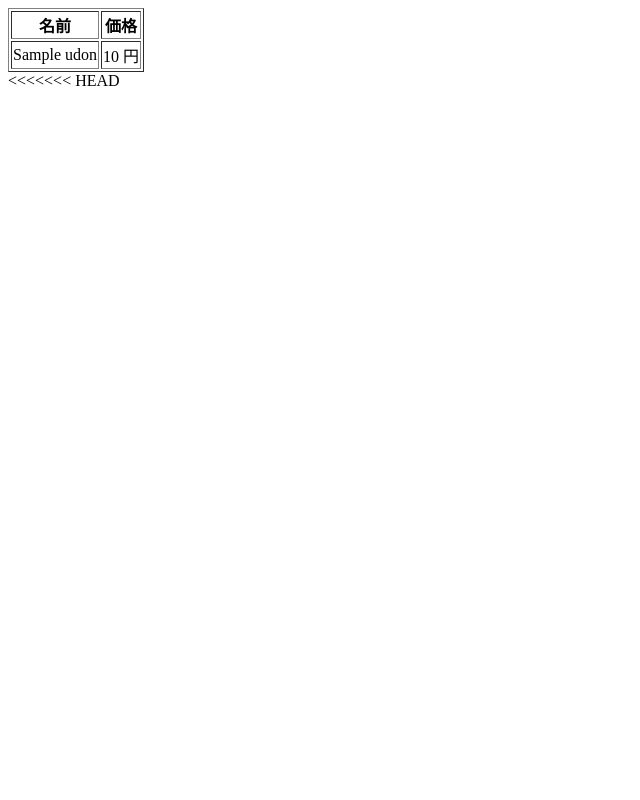
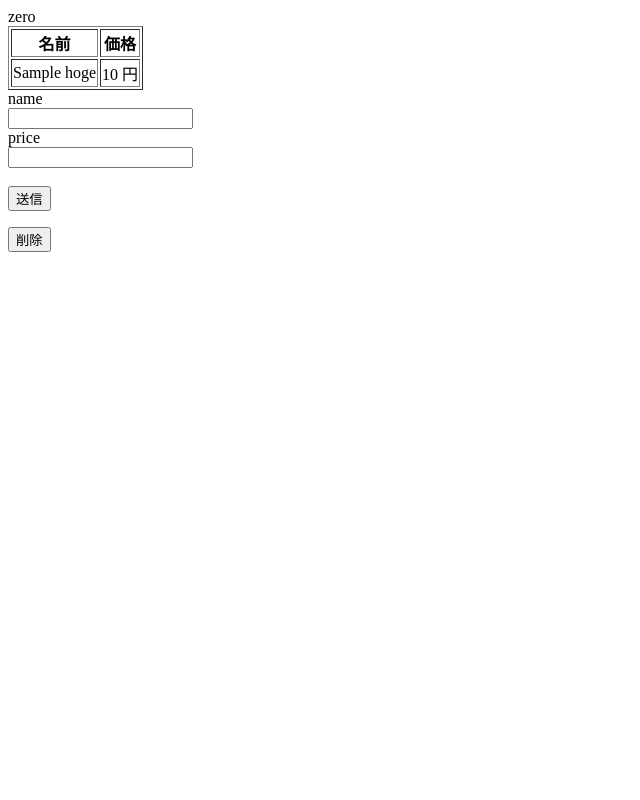
Before and after one commit to GreenBAKARI/kocote, a PHP site: page /mypage/mypage_detail.php in a window 1280 px wide. Shown: the whole page, without its empty margins (0-640 px from the left). Run offline with PHP 8.4, Linux system fonts and the light colour scheme; tables that the repository leaves empty or names only in its code hold one stand-in row (values such as "Sample post").

Commit message:
データ挿入サンプル実装 空データ回避含む

```diff
--- a/mypage/mypage_detail.php
+++ b/mypage/mypage_detail.php
@@ -1,13 +1,15 @@
 <html>
-<head><title>mypage_detail.php</title></head>
+<head>
+<title>mypage_detail.php</title>
+</head>
 <body>
 
 <?php
-//phpinfo();
-//$link = mysql_connect ( 'c:\xampp\mysql', 'user', 'pass' );
+// phpinfo();
+// $link = mysql_connect ( 'c:\xampp\mysql', 'user', 'pass' );
 
 // if (! $link) {
-// 	die ( '接続失敗です。' . mysql_error () );
+// die ( '接続失敗です。' . mysql_error () );
 // }
 
 // print('<p>接続に成功しました。</p>');
@@ -40,24 +42,48 @@
 // $close_flag = mysql_close($link);
 
 // if ($close_flag){
-//     print('<p>切断に成功しました。</p>');
+// print('<p>切断に成功しました。</p>');
 // }
 //
 ?>
 
 <table border="1">
-<tr><th>名前</th><th>価格</th></tr>
+		<tr>
+			<th>名前</th>
+			<th>価格</th>
+		</tr>
 <?php
-  $pdo = new PDO("mysql:dbname=men", "root");
-  $st = $pdo->query("SELECT * FROM udon");
-  while ($row = $st->fetch()) {
-    $name = htmlspecialchars($row['name']);
-    $price = htmlspecialchars($row['price']);
-    echo "<tr><td>$name</td><td>$price 円</td></tr>";
-  }
+//表示
+$data_source_name = 'mysql:dbname=hogehoge';
+$user = 'root';
+$pdo = new PDO ($data_source_name, $user); // PDO:PHP Data Objects； どのデータベースを使っているか隠蔽
+$st = $pdo->query("SELECT * FROM hoge"); // すべて表示
+while ($row = $st->fetch()) { // PDOStatementクラスのfetchメソッドで導出表の先頭から一行ずつ順番に取得
+	$name = htmlspecialchars ($row ['name']);
+	$price = htmlspecialchars ($row ['price']);
+	echo "<tr><td>$name</td><td>$price 円</td></tr>";
+}
+
+if(!(empty($_POST['name']) && empty($_POST['price']))) {
+$st = $pdo->prepare("INSERT INTO hoge VALUES(?, ?)"); // 名前 価格 挿入
+$st->execute(array($_POST['name'], $_POST['price']));
+} else {
+echo "zero";
+}
 ?>
 </table>
-<<<<<<< HEAD
+
+	<form action="mypage_detail.php" method="post">
+		name<br> <input type="text" name="name"><br> price<br> <input
+			type="text" name="price"><br> <br> <input type="submit" value="送信">
+
+	</form>
+	<form action="mypage_detail.php" method="get">
+		<input type="submit" value="削除">
+	</form>
 
 </body>
 </html>
+
+<?php
+?>
```
